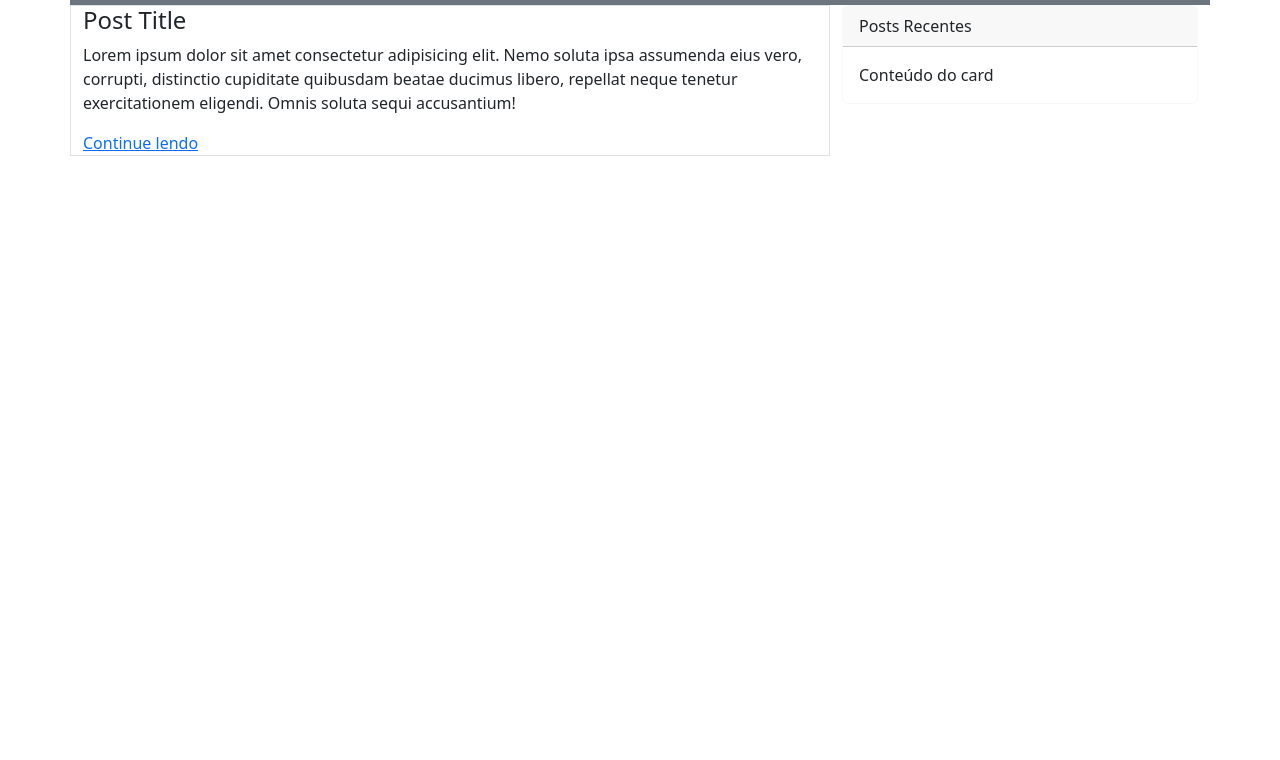
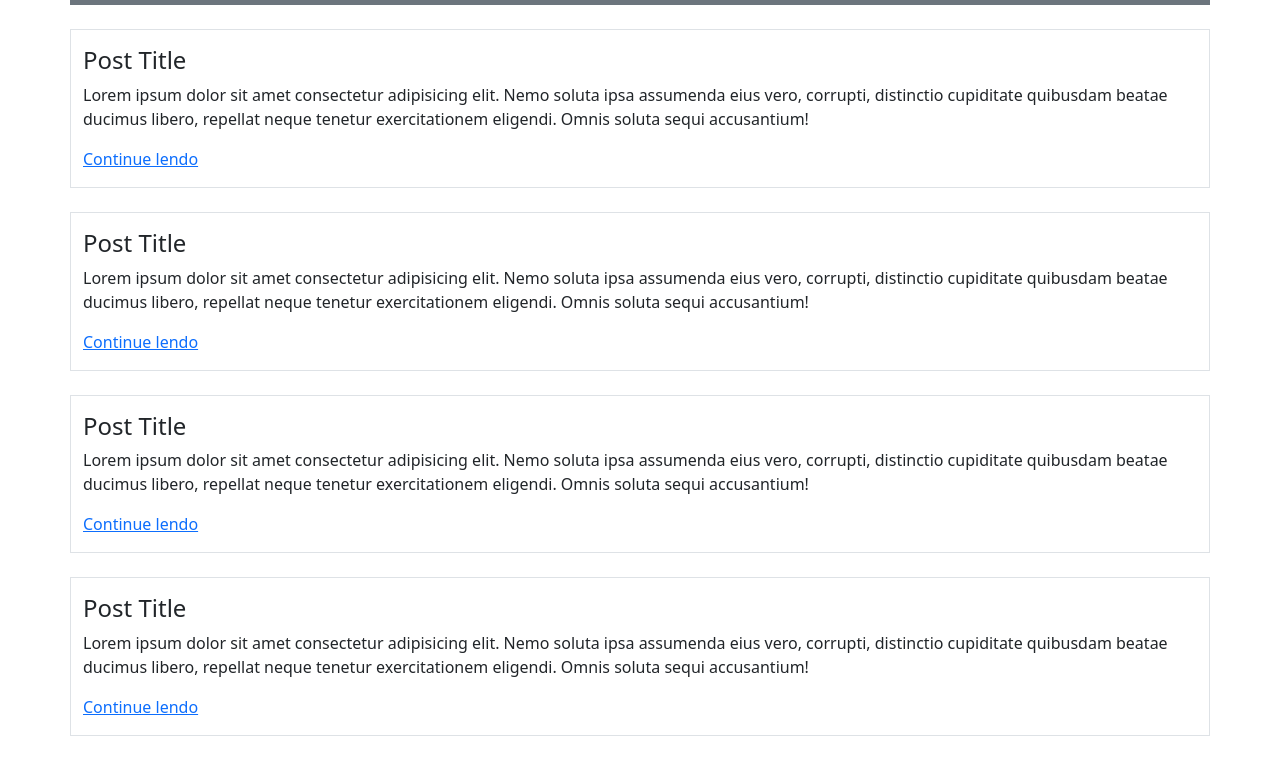
Before and after one commit to henriqueomatos/digital-blog, a plain HTML site: page index.html in a window 1280 px wide. Shown: the part 51-811 px from the top of the page. Drawn offline with nearby package versions, Linux system fonts and the light colour scheme.

Commit message:
Removendo aside, adicionando mais três posts e editando espaçamentos

```diff
--- a/index.html
+++ b/index.html
@@ -32,7 +32,7 @@
     </header>
     <main class="container">
         <div class="row">
-            <div class="col-8 border">
+            <div class="col border mt-4 py-3">
                 <div>
                     <h4>Post Title</h4>
                     <p>
@@ -41,15 +41,44 @@
                     <a href="#">Continue lendo</a>
                 </div>
             </div>
-            <aside class="col">
-                <div class="card border-light">
-                    <div class="card-header">Posts Recentes</div>
-                    <div class="card-body">Conteúdo do card</div>
+
+        </div>
+<div class="row">
+            <div class="col border mt-4 py-3">
+                <div>
+                    <h4>Post Title</h4>
+                    <p>
+                        Lorem ipsum dolor sit amet consectetur adipisicing elit. Nemo soluta ipsa assumenda eius vero, corrupti, distinctio cupiditate quibusdam beatae ducimus libero, repellat neque tenetur exercitationem eligendi. Omnis soluta sequi accusantium!
+                    </p>
+                    <a href="#">Continue lendo</a>
                 </div>
+            </div>
 
-            </aside>
         </div>
+        <div class="row">
+            <div class="col border mt-4 py-3">
+                <div>
+                    <h4>Post Title</h4>
+                    <p>
+                        Lorem ipsum dolor sit amet consectetur adipisicing elit. Nemo soluta ipsa assumenda eius vero, corrupti, distinctio cupiditate quibusdam beatae ducimus libero, repellat neque tenetur exercitationem eligendi. Omnis soluta sequi accusantium!
+                    </p>
+                    <a href="#">Continue lendo</a>
+                </div>
+            </div>
 
+        </div>
+        <div class="row">
+            <div class="col border my-4 py-3">
+                <div>
+                    <h4>Post Title</h4>
+                    <p>
+                        Lorem ipsum dolor sit amet consectetur adipisicing elit. Nemo soluta ipsa assumenda eius vero, corrupti, distinctio cupiditate quibusdam beatae ducimus libero, repellat neque tenetur exercitationem eligendi. Omnis soluta sequi accusantium!
+                    </p>
+                    <a href="#">Continue lendo</a>
+                </div>
+            </div>
+
+        </div>
 
     </main>
 
```
